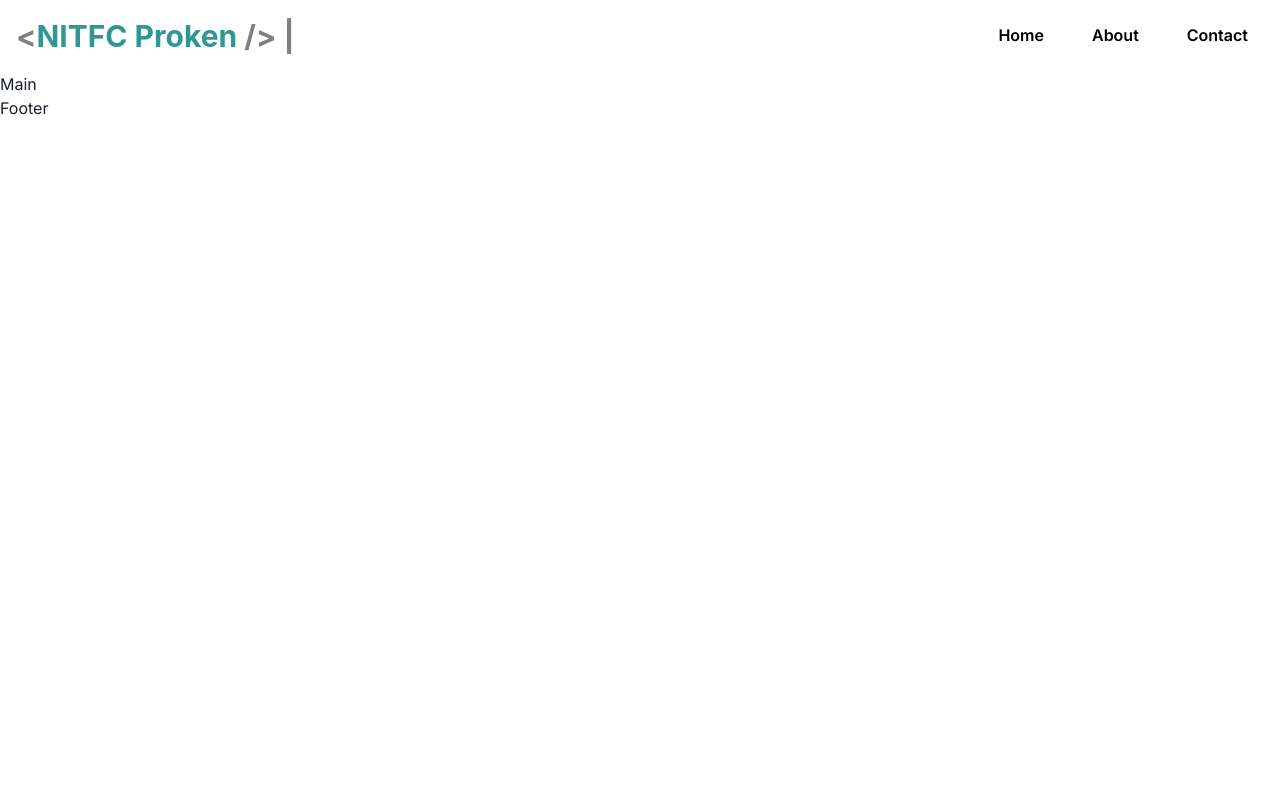
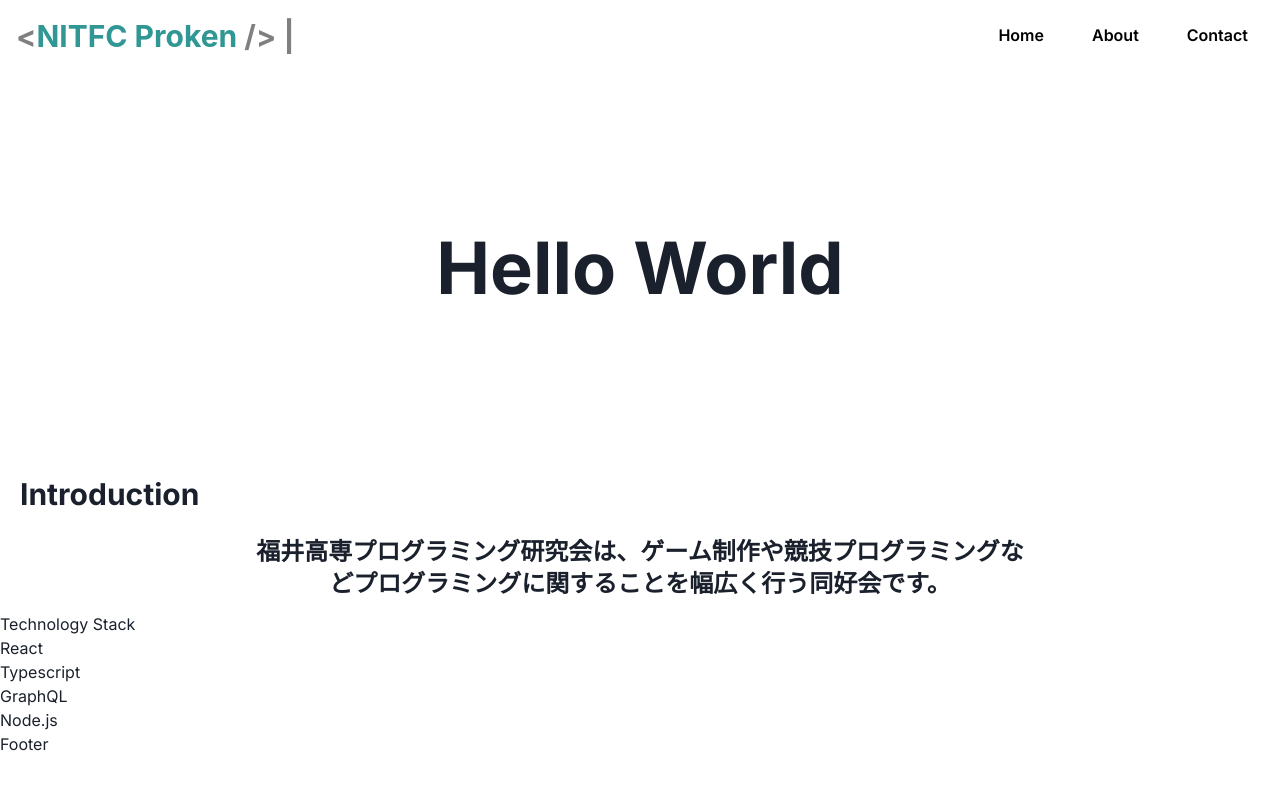
Before and after one commit to nitfc-proken/proken-hp, a Next.js app: page / in a window 1280 px wide. Shown: the top 788 px of the page. Built offline with nearby package versions, Linux system fonts and the light colour scheme.

Commit message:
feat: 実装したコンポーネントを追加

```diff
--- a/app/components/Main.tsx
+++ b/app/components/Main.tsx
@@ -1,7 +1,13 @@
-function Main(){
-    return (
-        <div>
-            <h1>Main</h1>
-        </div>
-    );
-}export default Main;
+import Helloworld from "./Helloworld";
+import Introduction from "./Introduction";
+import TechnologyStack from "./TechnologyStack";
+function Main() {
+	return (
+		<div>
+			<Helloworld />
+			<Introduction />
+			<TechnologyStack />
+		</div>
+	);
+}
+export default Main;
```
